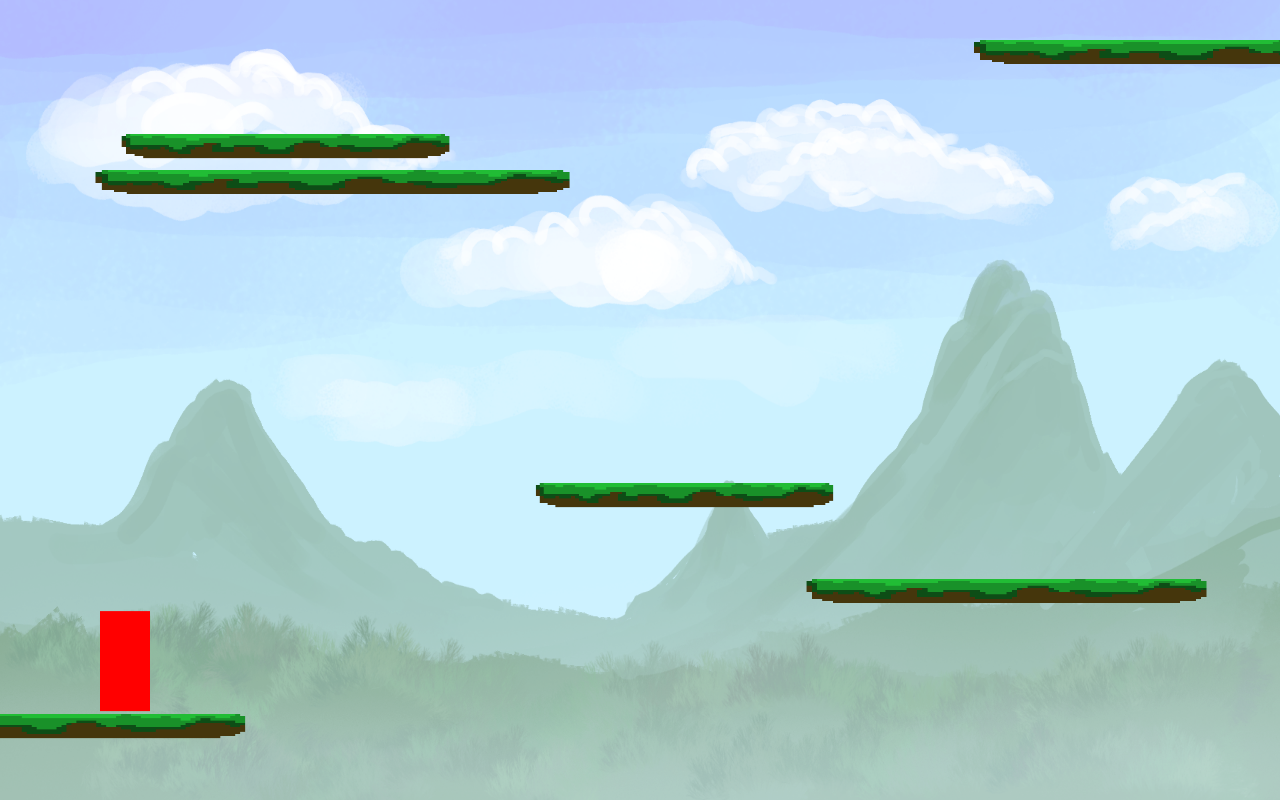
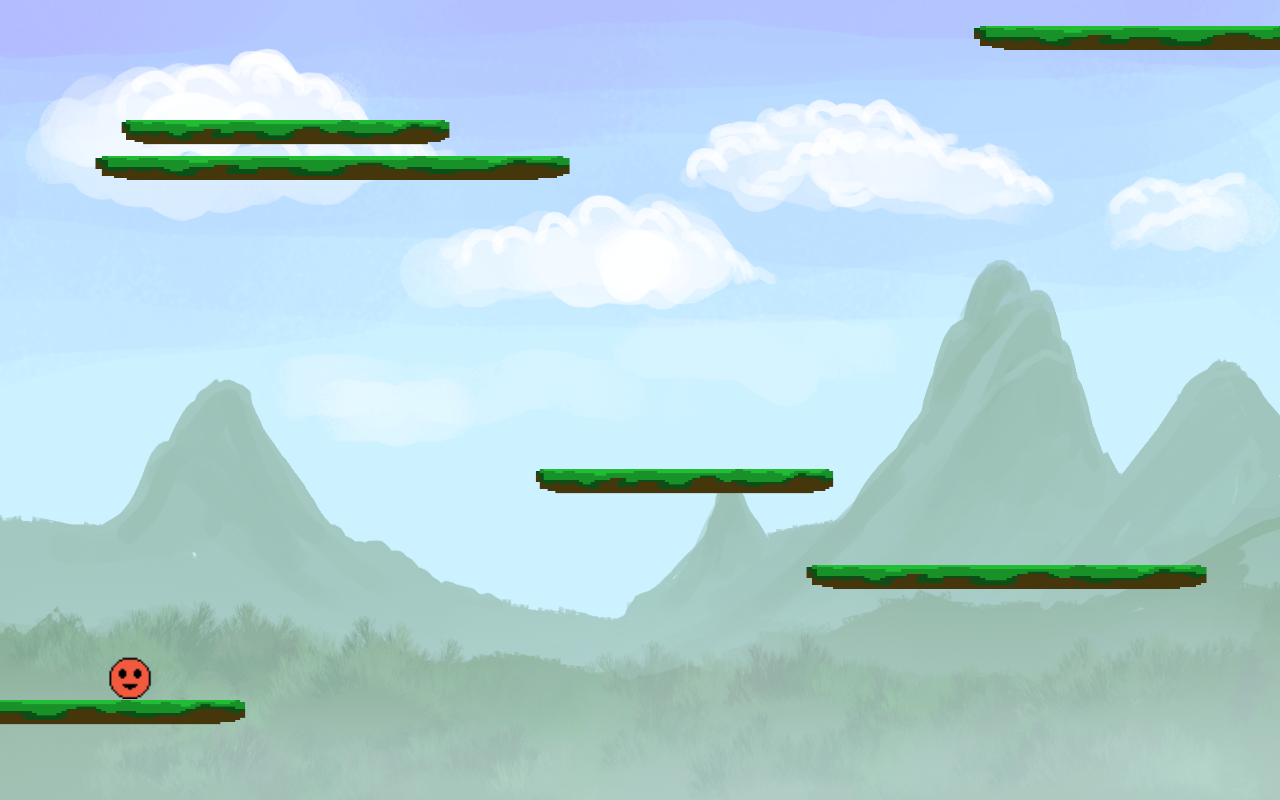
Before and after one commit to xetaxe/2.Visuals-Creative, a website: page pages/page2/index.html in a window 1280 px wide. Drawn offline with Linux system fonts and the light colour scheme; files that its build step writes are made by us from their sources.

Commit message:
Add ball sprite animation

```diff
--- a/pages/page2/index.html
+++ b/pages/page2/index.html
@@ -10,5 +10,6 @@
 		<img src="./textures/platform_grass.png" id="platform_grass" alt="Platform grass texture" style="display: none">
 		<img src="./textures/background.png" id="background" alt="Background" style="display: none">
 		<img src="./textures/cloud.webp" id="cloud" alt="Cloud" style="display: none">
+		<img src="./textures/sprite.png" id="sprite" alt="Sprite" style="display: none">
 	</body>
 </html>
--- a/pages/page2/index.js
+++ b/pages/page2/index.js
@@ -6,6 +6,7 @@
 const platform_grass = document.getElementById("platform_grass");
 const background = document.getElementById("background");
 const cloud = document.getElementById("cloud");
+const sprite = document.getElementById("sprite");
 
 canvas.width = innerWidth;
 canvas.height = innerHeight;
@@ -19,8 +20,6 @@
 const L_LIMIT = -5000;
 const T_LIMIT = -3000;
 const B_LIMIT = 1000;
-
-console.log(canvas.width, canvas.height);
 
 addEventListener("resize", () => {
     canvas.width = innerWidth;
@@ -37,27 +36,34 @@
         this.abs_y = 300;
         this.vx = 0;
         this.vy = 0;
-        this.width = 50;
-        this.height = 100;
+        this.width = 60;
+        this.height = 60;
         this.falling = true;
+        this.image = sprite;
+        this.tick = 1;
     }
 
+
+
     draw() {
-        c.fillStyle = "red";
-        c.fillRect(this.x, this.y,
-            this.width, this.height)
+        c.drawImage(this.image, 32 * Math.floor(this.tick), 0, 32, 32, this.x, this.y,
+            this.width, this.height);
     }
 
     update() {
+        this.tick += 0.4;
+        if (!keys.left.pressed && !keys.right.pressed){
+            this.tick -= 0.38;
+            if (this.tick >= 2)
+                this.tick = 0;
+        }
+        if (this.tick >= 8)
+            this.tick = 0;
         this.y += this.vy;
         this.x += this.vx;
         if (this.falling && this.vy < MAX_VY){
             this.vy += gravity;
-            console.log("update");
         }
-        // else
-        //     this.vy += 0;
-
         this.draw();
     }
 }
@@ -163,8 +169,7 @@
 
     platforms.forEach( platform => {
         if (player.y + player.height <= platform.y && player.y + player.height + player.vy >= platform.y
-            && player.x > (platform.x - player.width) && player.x < (platform.x + platform.width)) {
-                console.log(player.y + player.height, player.y + player.height + player.vy, platform.y);
+            && (player.x - 30) > (platform.x - player.width) && (player.x  + 30) < (platform.x + platform.width)) {
                 player.y = platform.y - player.height;
                 player.vy = 0;
                 player.falling = false;
@@ -193,7 +198,6 @@
 
     clouds.forEach( cloud => cloud.update());
     platforms.forEach( platform => platform.update());
-    console.log(player.y, player.vy, player.falling, T_MARGIN, B_MARGIN);
     player.update();
 }
 
@@ -210,7 +214,7 @@
             player.falling = true;
             break
         case "d":
-        keys.right.pressed = true
+            keys.right.pressed = true
             break
     }
 
```
Also changed, not shown: pages/page2/textures/sprite.png (added).
